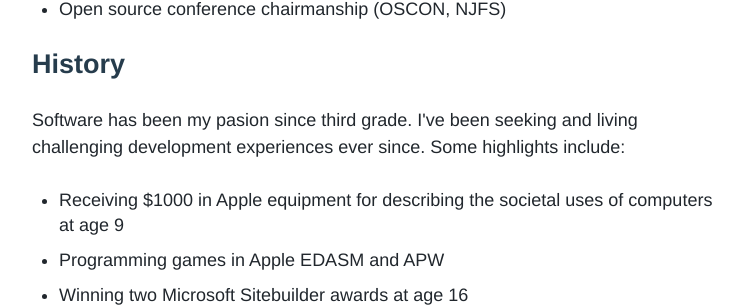
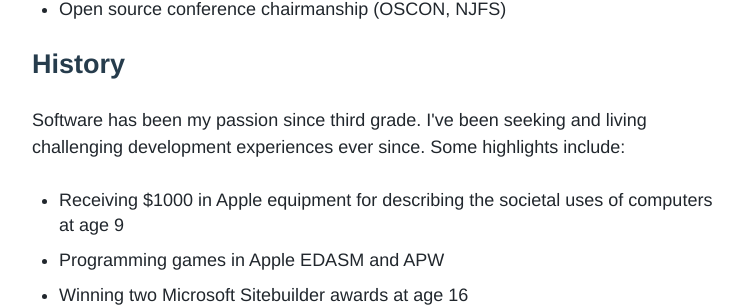
Before and after one commit to matthewmccullough/matthewmccullough.github.io, a Jekyll site: the page built from about/index.html, in a window 1280 px wide and 900 px high, scrolled down 1515 px. Shown: the part 150-457 px from the top of the window, without its empty margins (261-1013 px from the left). Built offline with Jekyll 4.4.1, drawn with Linux system fonts in a browser that asks for light colours; comment, search, counter and statistics services are not loaded; some of the changed text lies outside the part shown.

Commit message:
Spelling corrections

```diff
--- a/about/index.html
+++ b/about/index.html
@@ -39,7 +39,7 @@ layout: base
 
       <h2>History</h2>
       <p>
-        Software has been my pasion since third grade. I've been seeking and living challenging development experiences ever since. Some highlights include:
+        Software has been my passion since third grade. I've been seeking and living challenging development experiences ever since. Some highlights include:
       </p>
       <ul>
         <li>Receiving $1000 in Apple equipment for describing the societal uses of computers at age 9</li>
```
Also changed, not shown: other parts of about/index.html (+1 -1 lines).
